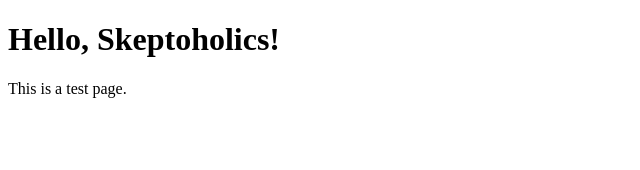
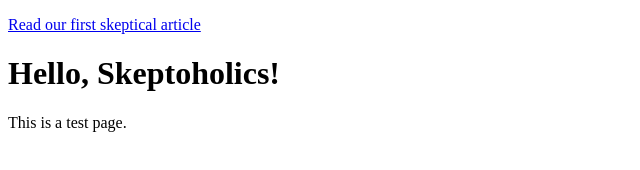
Before and after one commit to Skeptoholics/SkeptoLand, a plain HTML site: page index.html in a window 1280 px wide. Shown: the whole page, without its empty margins (0-640 px from the left). Drawn offline with Linux system fonts and the light colour scheme.

Commit message:
Update index.html

```diff
--- a/index.html
+++ b/index.html
@@ -4,6 +4,7 @@
     <title>Welcome to Skeptoholics</title>
 </head>
 <body>
+  <p><a href="article1.html">Read our first skeptical article</a></p>
     <h1>Hello, Skeptoholics!</h1>
     <p>This is a test page.</p>
 </body>
```
